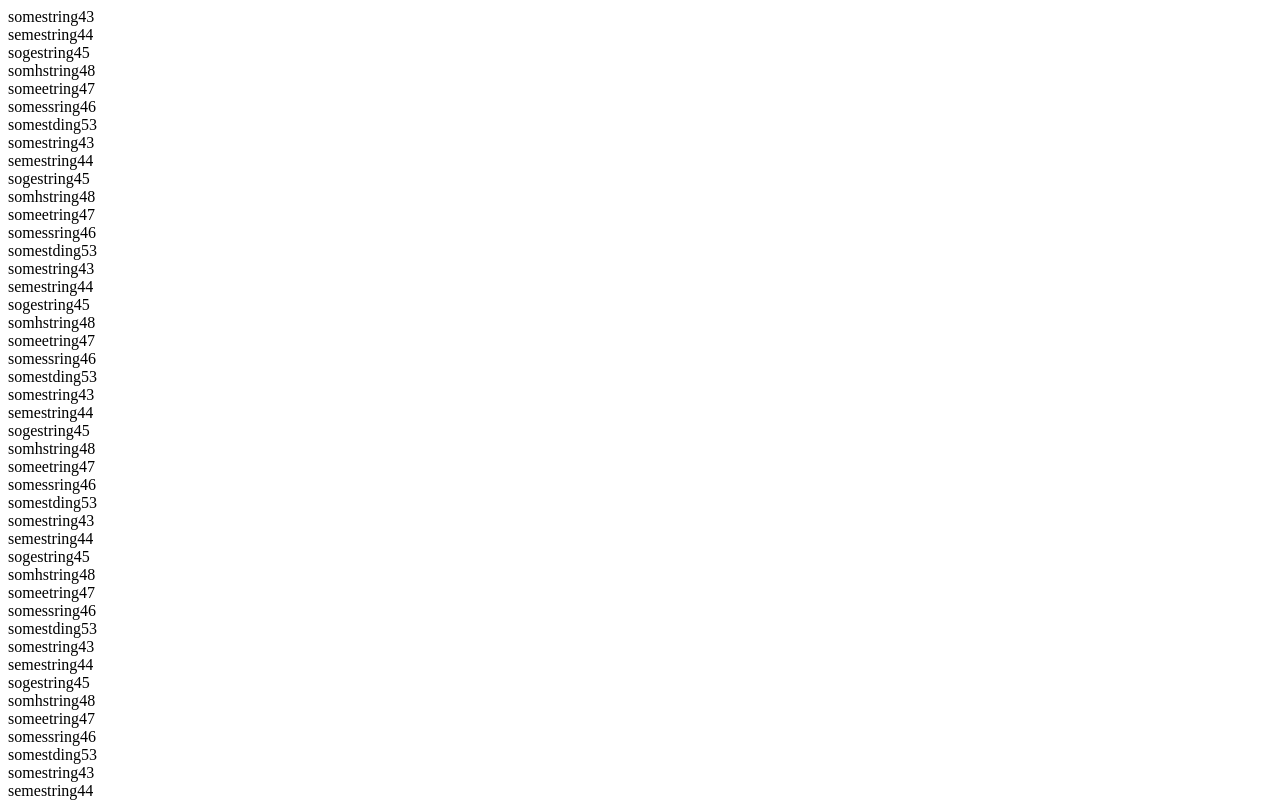
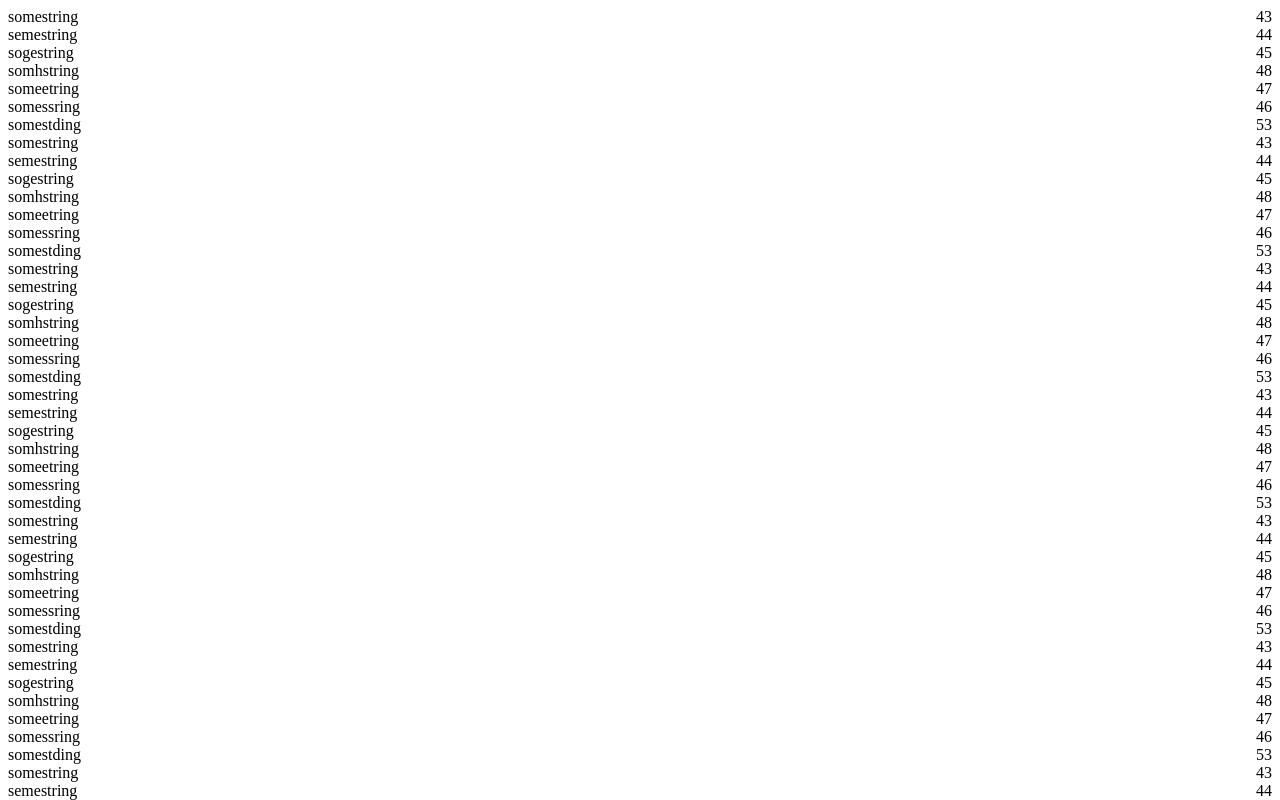
Before and after one commit to securepollingsystem/nextjs-blog, a Next.js app: page / in a window 1280 px wide. Shown: the top 800 px of the page. Built offline with nearby package versions, Linux system fonts and the light colour scheme.

Commit message:
justify lines

```diff
--- a/pages/index.js
+++ b/pages/index.js
@@ -203,7 +203,7 @@
   return (<div>
     {
       stuff.map((item) => {
-        return (<div key={item.title} style={{display: "flex"}}>
+        return (<div key={item.title} style={{display: "flex", "justify-content": "space-between"}}> {/* flex lets the following divs be on the same line */}
 	  <div>{item.title}</div>
 	  <div>{item.percent}</div>
 	</div>);
```
